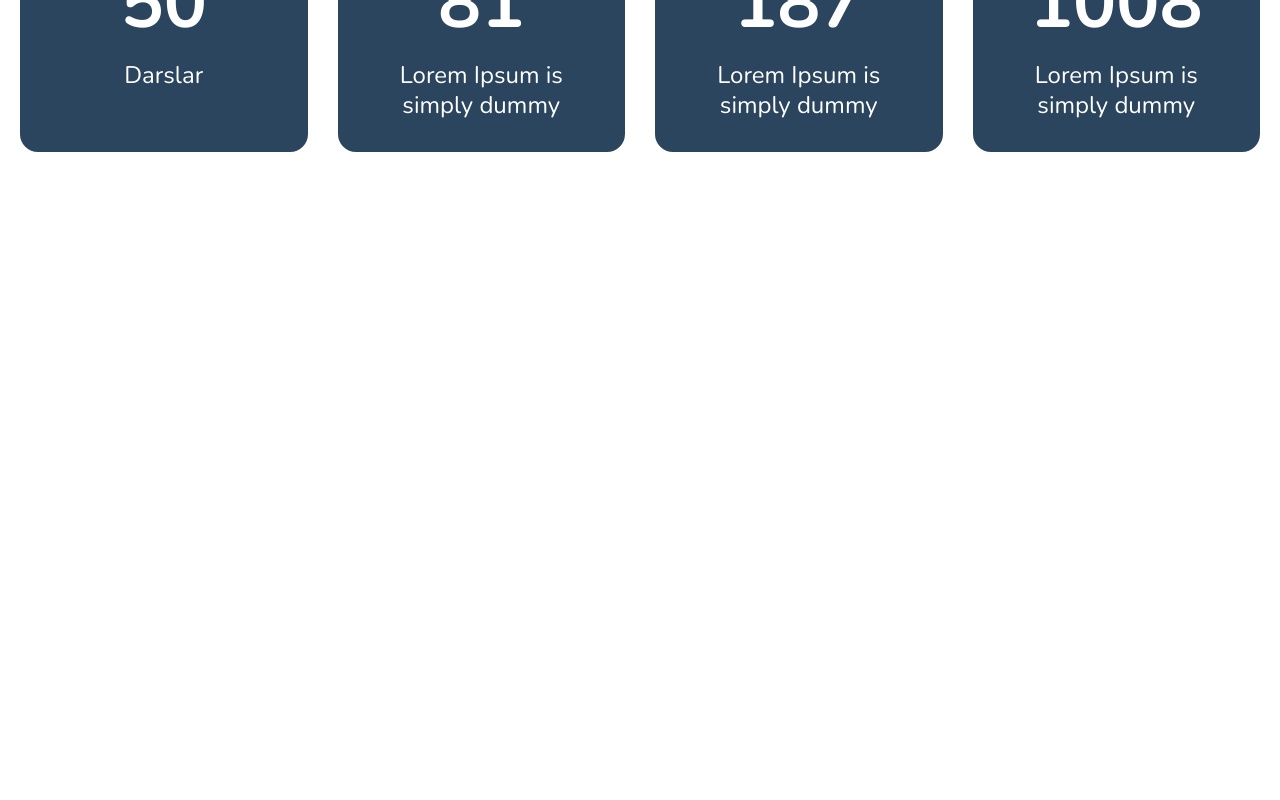
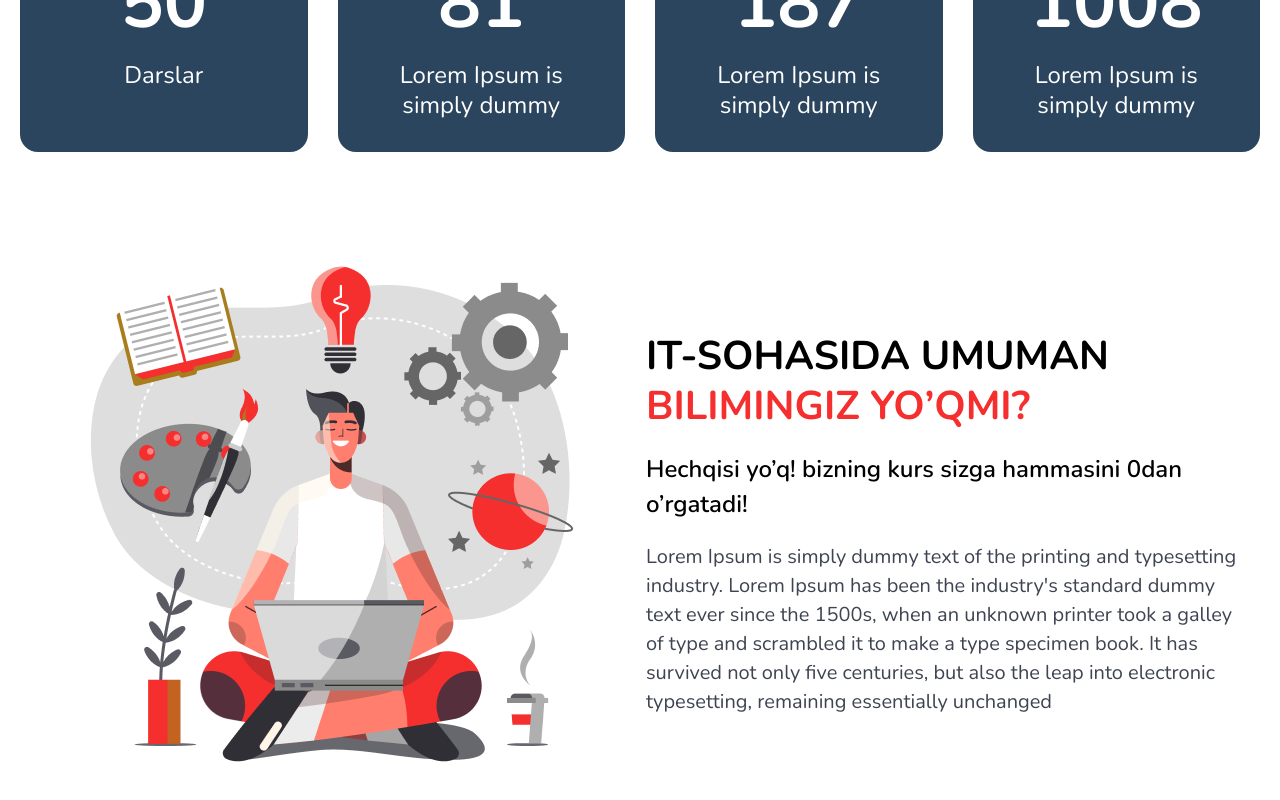
Before and after one commit to akramjonnuriddinov/online-dars, a Vue app: page / in a window 1280 px wide. Shown: the part 3360-4160 px from the top of the page. Before the commit the page ends 3592 px from the top, so only its background shows below. Built offline with nearby package versions, Linux system fonts and the light colour scheme.

Commit message:
Add TheAdvertisement

```diff
--- a/src/assets/styles/main.css
+++ b/src/assets/styles/main.css
@@ -482,3 +482,44 @@ ul {
   margin: 0;
 }
 /* /COURSE COUNT */
+
+/* ADVERT */
+.advert {
+  margin-bottom: 80px;
+}
+
+.advert__container {
+  display: flex;
+  align-items: center;
+  justify-content: space-between;
+  max-width: 1236px;
+}
+
+.advert__img {
+  margin-right: 20px;
+}
+
+.advert__inner {
+  max-width: 605px;
+  width: 100%;
+  display: flex;
+  flex-direction: column;
+}
+
+.advert__title {
+  margin-bottom: 21px;
+}
+
+.advert__subtitle {
+  display: block;
+  margin-bottom: 21px;
+  color: var(--text-black);
+  font-size: 24px;
+  line-height: 34.8px;
+  font-weight: 600;
+}
+
+.advert__text {
+  margin: 0;
+}
+/* /ADVERT */
--- /dev/null
+++ b/src/components/TheAdvertisement.vue
@@ -0,0 +1,26 @@
+<script setup lang="ts"></script>
+
+<template>
+  <section class="advert">
+    <div class="container advert__container">
+      <img class="advert__img" src="@/assets/images/advert/advert.png" alt="advert" />
+      <div class="advert__inner">
+        <h2 class="base-title advert__title">
+          IT-SOHASIDA UMUMAN <span class="base-title-red">BILIMINGIZ YO’QMI?</span>
+        </h2>
+        <span class="advert__subtitle"
+          >Hechqisi yo’q! bizning kurs sizga hammasini 0dan o’rgatadi!</span
+        >
+        <p class="advert__text">
+          Lorem Ipsum is simply dummy text of the printing and typesetting industry. Lorem Ipsum has
+          been the industry's standard dummy text ever since the 1500s, when an unknown printer took
+          a galley of type and scrambled it to make a type specimen book. It has survived not only
+          five centuries, but also the leap into electronic typesetting, remaining essentially
+          unchanged
+        </p>
+      </div>
+    </div>
+  </section>
+</template>
+
+<style scoped></style>
--- a/src/views/HomeView.vue
+++ b/src/views/HomeView.vue
@@ -4,6 +4,7 @@ import AboutCourse from '@/components/AboutCourse.vue'
 import CustomerChoice from '@/components/CustomerChoice.vue'
 import AboutCourceVideo from '@/components/AboutCourceVideo.vue'
 import CourseCount from '@/components/CourseCount.vue'
+import TheAdvertisement from '@/components/TheAdvertisement.vue'
 </script>
 
 <template>
@@ -12,4 +13,5 @@ import CourseCount from '@/components/CourseCount.vue'
   <customer-choice />
   <about-cource-video />
   <course-count />
+  <the-advertisement />
 </template>
```
Also changed, not shown: src/assets/images/advert/advert.png (added).
